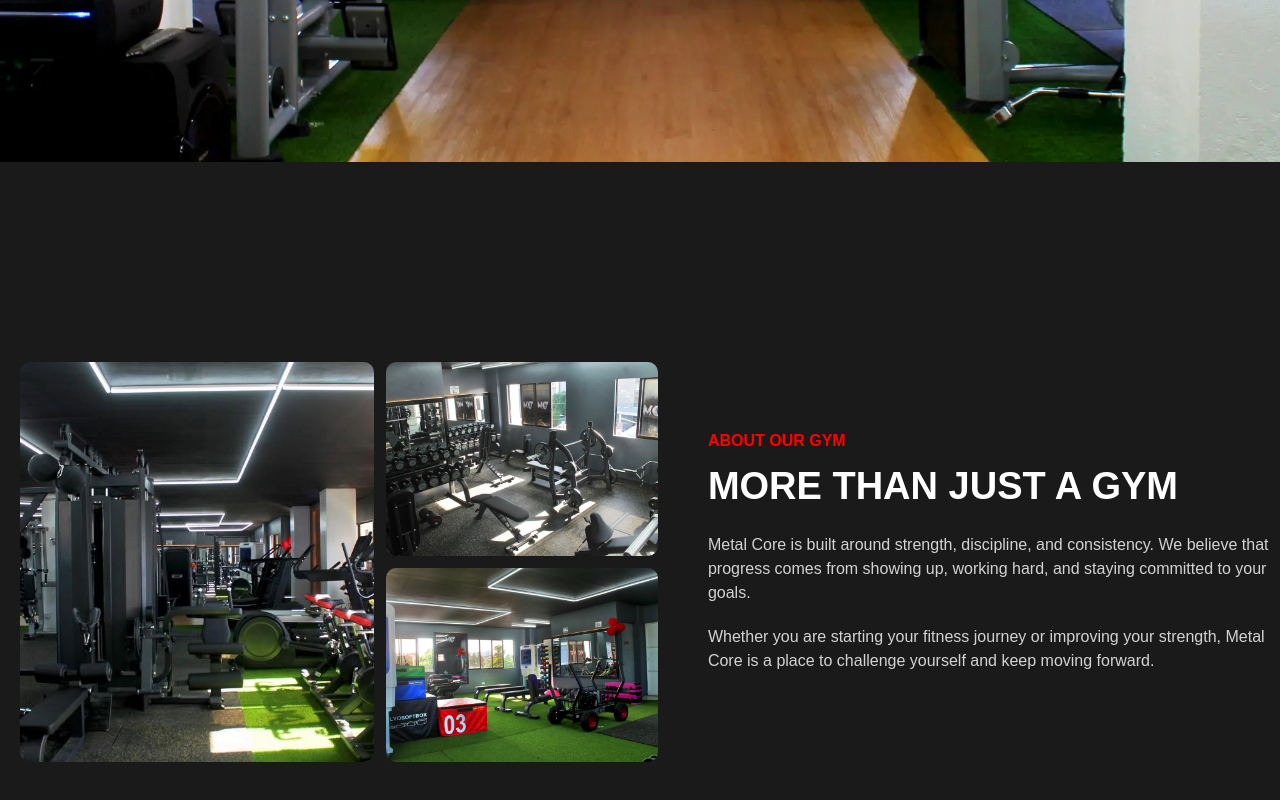
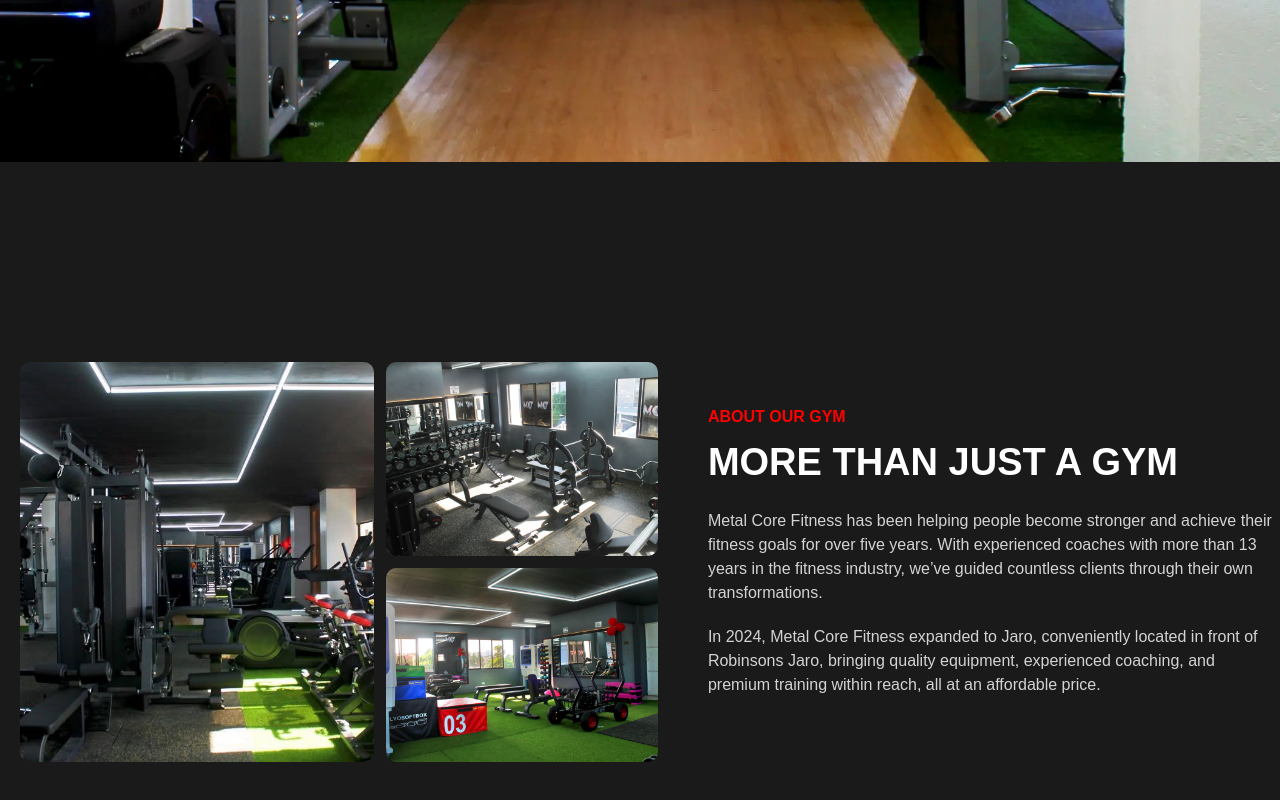
Before and after one commit to markelleryc-cpu/MetalcoreGym, a Vue app: page / in a window 1280 px wide. Shown: the part 638-1438 px from the top of the page. Built offline with nearby package versions, Linux system fonts and the light colour scheme; the HTML template or start-up script is replaced by a standard one.

Commit message:
paragraph in introduction

```diff
--- a/src/section/IntroSection.vue
+++ b/src/section/IntroSection.vue
@@ -37,15 +37,12 @@
         <h1>MORE THAN JUST A GYM</h1>
 
         <p class="description">
-          Metal Core is built around strength, discipline, and consistency.
-          We believe that progress comes from showing up, working hard, and
-          staying committed to your goals.
+          Metal Core Fitness has been helping people become stronger and
+          achieve their fitness goals for over five years. With experienced coaches with more than 13 years in the fitness industry, we’ve guided countless clients through their own transformations.
         </p>
 
         <p class="description">
-          Whether you are starting your fitness journey or improving your
-          strength, Metal Core is a place to challenge yourself and keep
-          moving forward.
+          In 2024, Metal Core Fitness expanded to Jaro, conveniently located in front of Robinsons Jaro, bringing quality equipment, experienced coaching, and premium training within reach, all at an affordable price.
         </p>
       </div>
 
```
